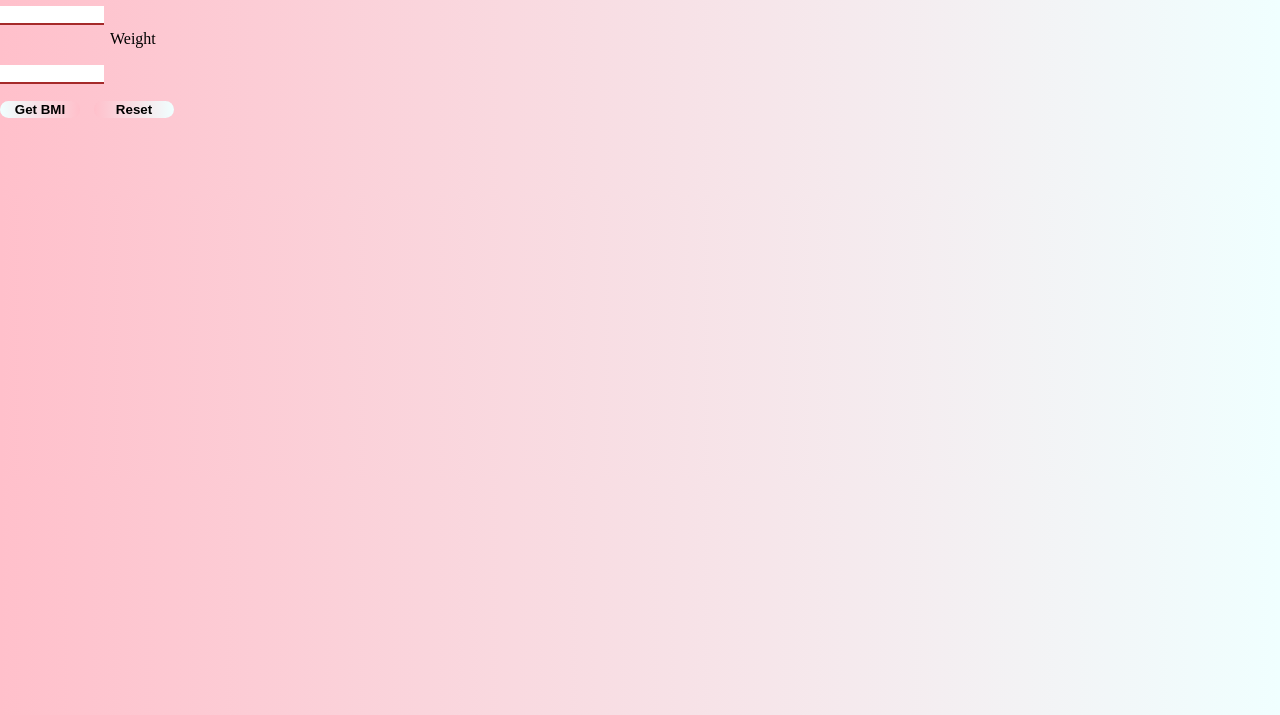
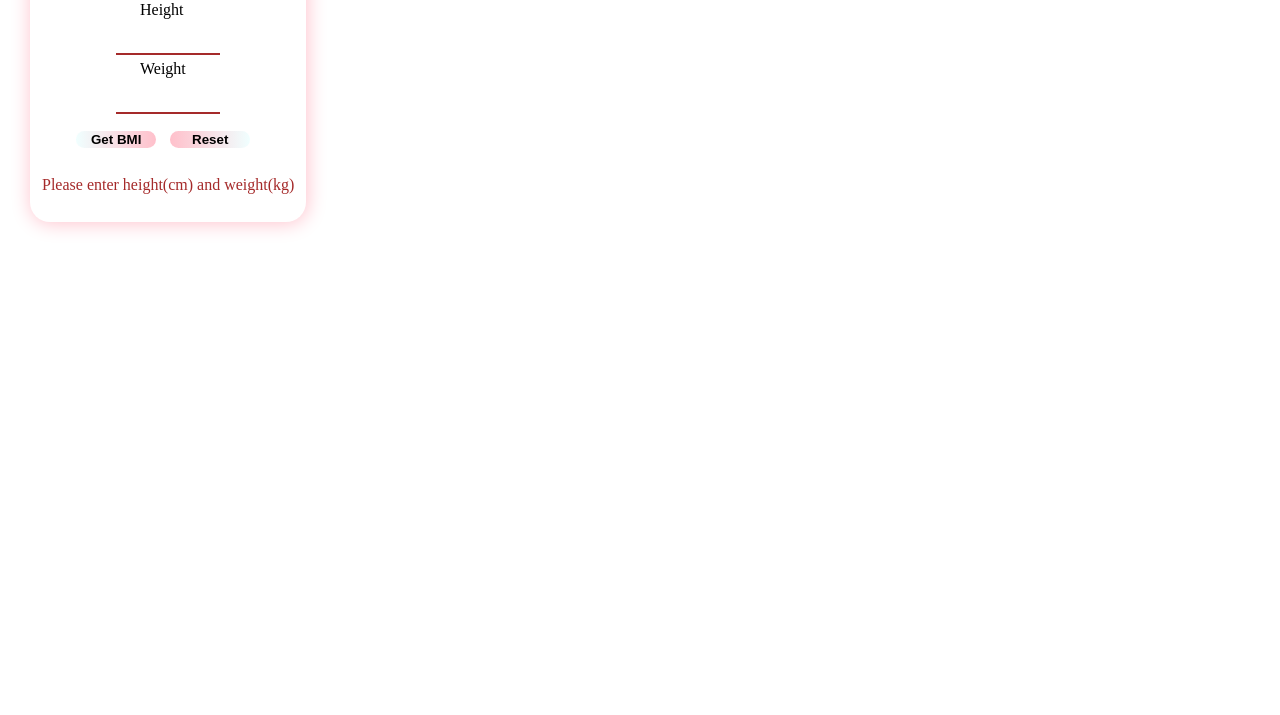
Before and after one commit to barakatokikiola/bmi-calculator, a plain HTML site: page index.html in a window 1280 px wide. Shown: the part 85-800 px from the top of the page. Drawn offline with Linux system fonts and the light colour scheme.

Commit message:
html updated

```diff
--- a/index.html
+++ b/index.html
@@ -6,6 +6,7 @@
   <link rel="stylesheet" href="style.css">
 </head>
   <body>
+   <div>
     <h2>BMI CALCULATOR
     </h2>
     <p id="text">Height
@@ -20,10 +21,9 @@
     <button id ="btn" onclick="BMI()">Get BMI
     </button>
     <button type= "reset" id ="resetBtn" onclick="reset()">Reset</button>
-    <marquee>
       <p id ="info">Please enter height(cm) and weight(kg)
       </p>
-    </marquee>
+   </div>
   <script src="script.js"></script>
 </body>
 </html>
--- a/style.css
+++ b/style.css
@@ -2,6 +2,7 @@ body{
   background-image:linear-gradient(to left, azure,pink);
   margin: 0;
   padding:0;
+  box-sizing: border-box;
 }
 div{
   background:#fff;
@@ -9,8 +10,10 @@ div{
   box-shadow: 1px 1px 20px pink;
   margin:30px;
   position:absolute;
+  display: block;
+  justify-content: center
+  align-items: center;
   text-align:center;
-  width:300px;
 }
 h2 {
   font: sans-serif;
```
